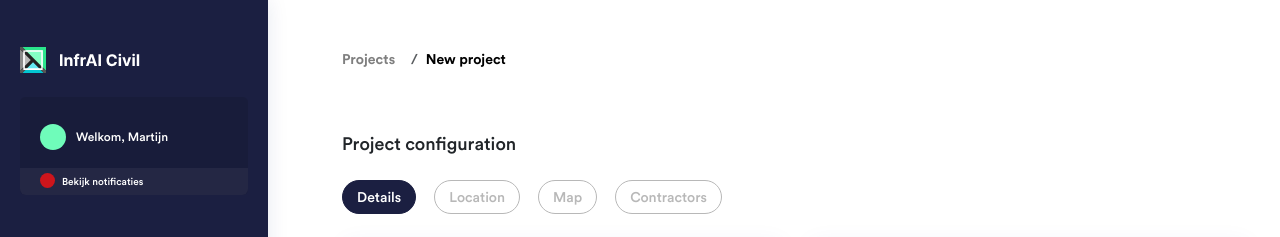
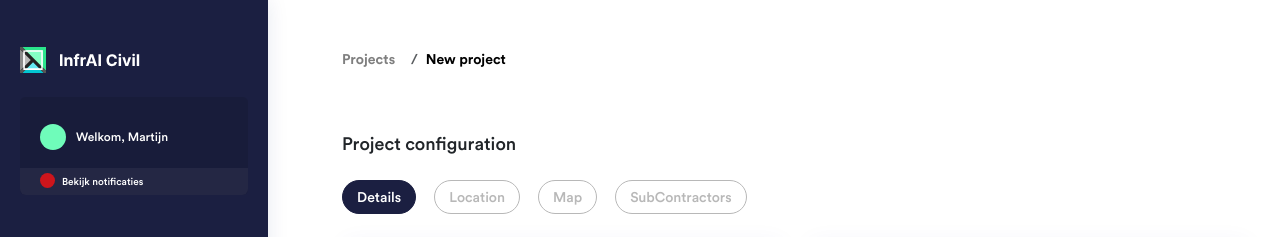
Before and after one commit to Nikhil-Ambadkar/infrai-frontend, a React (Create React App) app: page / in a window 1280 px wide. Shown: the top 237 px of the page. Built offline with nearby package versions, Linux system fonts and the light colour scheme.

Commit message:
feat code refactor

```diff
--- a/src/components/createProject/index.jsx
+++ b/src/components/createProject/index.jsx
@@ -1,13 +1,14 @@
 import React, { useEffect, useState } from "react";
-import Sidebar from "../shared/sidebar";
+import Sidebar from "../../shared/sharedComponents/sidebar";
 import ProjectDetails from "./projectDetails"
 import ProjectContractors from "./projectContractors";
 import ProjectMap from "./projectMap";
 import ProjectLocation from "./projectLocation";
-import ScreenTypes from "../shared/enum"
+import ScreenTypes from "../../shared/enums/screenTypeEnum"
 
 function CreateProject() {
-    const [activeComponent, setActiveComponent] = useState(ScreenTypes.ProjectDetails);
+    console.log("ScreenTypes", ScreenTypes);
+    const [activeComponent, setActiveComponent] = useState(ScreenTypes.Details);
     const [projectMap, setProjectMap] = useState(null);
     const [project, setProject] = useState({
         clientId: null,
@@ -34,23 +35,12 @@ function CreateProject() {
         setProject({ ...project, ...data })
     }
 
-    const addProjectFiles = (files, componentId) => {
-        //Below we are adding condition by which as user added file it will render on page
-        if (componentId == 3) {
-            const file = files[0];
-            const reader = new FileReader();
-            reader.onloadend = () => {
-                setProjectMap(reader.result);
-            };
-            if (file) {
-                // Read the file as data URL
-                reader.readAsDataURL(file);
-            }
-        }
+    const changeActiveComponent = (componentName) => {
+        setActiveComponent(componentName)
     }
 
-    const changeActiveComponent = (componentName) => {
-        setActiveComponent(componentName)
+    const submitProject = () => {
+        console.log("Project Submitted!", project);
     }
 
 
@@ -73,23 +63,29 @@ function CreateProject() {
                         <div className='col-md-12'>
                             <h3 className='page-title'>Project configuration</h3>
                             <div className='tab-container my-4 mx-0'>
-                                <button type='button' className={`btn btn-default ${activeComponent == 1 ? ` active` : null} `} onClick={() => changeActiveComponent(1)}>Details</button>
-                                <button type='button' className={`btn btn-default ${activeComponent == 2 ? ` active` : null} `} onClick={() => changeActiveComponent(2)}>Location</button>
-                                <button type='button' className={`btn btn-default ${activeComponent == 3 ? ` active` : null} `} onClick={() => changeActiveComponent(3)}>Map</button>
-                                <button type='button' className={`btn btn-default ${activeComponent == 4 ? ` active` : null} `} onClick={() => changeActiveComponent(4)}>Contractors</button>
+                                {Object.keys(ScreenTypes).map(key => (
+                                    <button
+                                        key={ScreenTypes[key]}
+                                        type="button"
+                                        className={`btn btn-default ${activeComponent === ScreenTypes[key] ? 'active' : ''}`}
+                                        onClick={() => changeActiveComponent(ScreenTypes[key])}
+                                    >
+                                        {key}
+                                    </button>
+                                ))}
                             </div>
                         </div>
                     </div>
                 </div>
                 {(() => {
                     switch (activeComponent) {
-                        case 1:
-                            return <ProjectDetails props={{ "project": project, "addProjectDetails": addProjectDetails, "addProjectFiles": addProjectFiles, "changeActiveComponent": changeActiveComponent }} />
-                        case 2:
+                        case ScreenTypes.Details:
+                            return <ProjectDetails props={{ "project": project, "addProjectDetails": addProjectDetails, "changeActiveComponent": changeActiveComponent }} />
+                        case ScreenTypes.Location:
                             return <ProjectLocation props={{ "project": project, "addProjectDetails": addProjectDetails, "changeActiveComponent": changeActiveComponent }} />
-                        case 3:
-                            return <ProjectMap props={{ "project": project, "addProjectFiles": addProjectFiles, "projectMap": projectMap, "componentId": 3 }} />
-                        case 4:
+                        case ScreenTypes.Location:
+                            return <ProjectMap props={{ "project": project }} />
+                        case ScreenTypes.SubContractors:
                             return <ProjectContractors />
                         default:
                             return null
--- a/src/components/createProject/projectDetails.jsx
+++ b/src/components/createProject/projectDetails.jsx
@@ -1,14 +1,13 @@
 import React, { useEffect, useState } from "react";
 import IconSelect from "../../assests/image/icon-select.svg";
 import IconCalender from "../../assests/image/icon-calender.svg";
-import DropFileInput from "../shared/documentUploader";
+import DropFileInput from "../../shared/sharedComponents/documentUploader";
 import DatePicker from "react-datepicker";
 import "react-datepicker/dist/react-datepicker.css";
 
 
 function ProjectDetails({ props }) {
     const addProjectDetails = props.addProjectDetails;
-    const addProjectFiles = props.addProjectFiles;
     const changeActiveComponent = props.changeActiveComponent;
     const project = props.project;
 
@@ -26,6 +25,11 @@ function ProjectDetails({ props }) {
         e.preventDefault();
         addProjectDetails(formData);
         changeActiveComponent(2);
+    }
+
+    const addProjectFiles = (files) => {
+        //Below we are adding condition by which as user added file it will render on page
+        console.log("files", files)
     }
 
     return (
--- a/src/components/createProject/projectLocation.jsx
+++ b/src/components/createProject/projectLocation.jsx
@@ -1,6 +1,7 @@
 import React, { useEffect, useState, useRef } from "react";
 import { Autocomplete, GoogleMap, Polygon, Polyline, useJsApiLoader } from '@react-google-maps/api';
 import MainProject from "../../assests/image/main-project-area.svg";
+import { MAP_KEY } from '../../shared/constants/mapKeyConstant';
 
 function ProjectLocation({ props }) {
 
@@ -33,7 +34,7 @@ function ProjectLocation({ props }) {
 
     const [center, setCenter] = useState(defaultCenter);
     const { isLoaded, loadError } = useJsApiLoader({
-        googleMapsApiKey: "AIzaSyAuXC6KUcWLY2JgTvF_-tVJadNl-29lz4Q",
+        googleMapsApiKey: MAP_KEY,
         libraries
     });
     const [formData, setFormData] = useState({
--- a/src/components/createProject/projectMap.jsx
+++ b/src/components/createProject/projectMap.jsx
@@ -1,18 +1,18 @@
 import React, { useState, useRef, useEffect } from "react";
-import DropFileInput from "../shared/documentUploader";
+import DropFileInput from "../../shared/sharedComponents/documentUploader";
 import { GoogleMap, Polygon, Polyline, useJsApiLoader } from '@react-google-maps/api';
+import { MAP_KEY } from '../../shared/constants/mapKeyConstant';
 
 function ProjectMap({ props }) {
 
-  const addProjectFiles = props.addProjectFiles;
-  const componentId = props.componentId;
-  const projectMap = props.projectMap;
+  const componentId = 3;
+
   const projectDetails = props.project;
 
   const libraries = ['places', 'drawing', 'geometry'];
 
   const { isLoaded, loadError } = useJsApiLoader({
-    googleMapsApiKey: "AIzaSyAuXC6KUcWLY2JgTvF_-tVJadNl-29lz4Q",
+    googleMapsApiKey: MAP_KEY,
     libraries
   });
 
@@ -36,6 +36,7 @@ function ProjectMap({ props }) {
   const [center, setCenter] = useState(defaultCenter);
   const [scale, setScale] = useState();
   const [path, setPath] = useState();
+  const [projectMap, setProjectMap] = useState(null);
 
   const mapRef = useRef();
   const polygonRefs = useRef([]);
@@ -86,6 +87,23 @@ function ProjectMap({ props }) {
       setPath(coordinates);
     }
   }, [areaLatLng]);
+
+
+  const addProjectFiles = (files, componentId) => {
+    //Below we are adding condition by which as user added file it will render on page
+    if (componentId == 3) {
+      const file = files[0];
+      const reader = new FileReader();
+      reader.onloadend = () => {
+        //from here only we will send projectMap to formData
+        setProjectMap(reader.result);
+      };
+      if (file) {
+        // Read the file as data URL
+        reader.readAsDataURL(file);
+      }
+    }
+  }
 
 
   return (
--- a/src/components/shared/enum.js
+++ /dev/null
@@ -1,8 +0,0 @@
-const ScreenTypes = Object.freeze({
-    ProjectDetails: 1,
-    ProjectLocation: 2,
-    ProjectMap: 3,
-    ProjectContractors: 4,
-})
-
-export default ScreenTypes
--- /dev/null
+++ b/src/shared/constants/mapKeyConstant.js
@@ -0,0 +1 @@
+export const MAP_KEY = "AIzaSyAuXC6KUcWLY2JgTvF_-tVJadNl-29lz4Q"
--- /dev/null
+++ b/src/shared/enums/screenTypeEnum.js
@@ -0,0 +1,8 @@
+const ScreenTypes = Object.freeze({
+    Details: 1,
+    Location: 2,
+    Map: 3,
+    SubContractors: 4,
+})
+
+export default ScreenTypes
```
Also changed, not shown: src/shared/sharedComponents/documentUploader.jsx (renamed from src/components/shared/documentUploader.jsx), src/shared/sharedComponents/sidebar.jsx (renamed from src/components/shared/sidebar.jsx).
